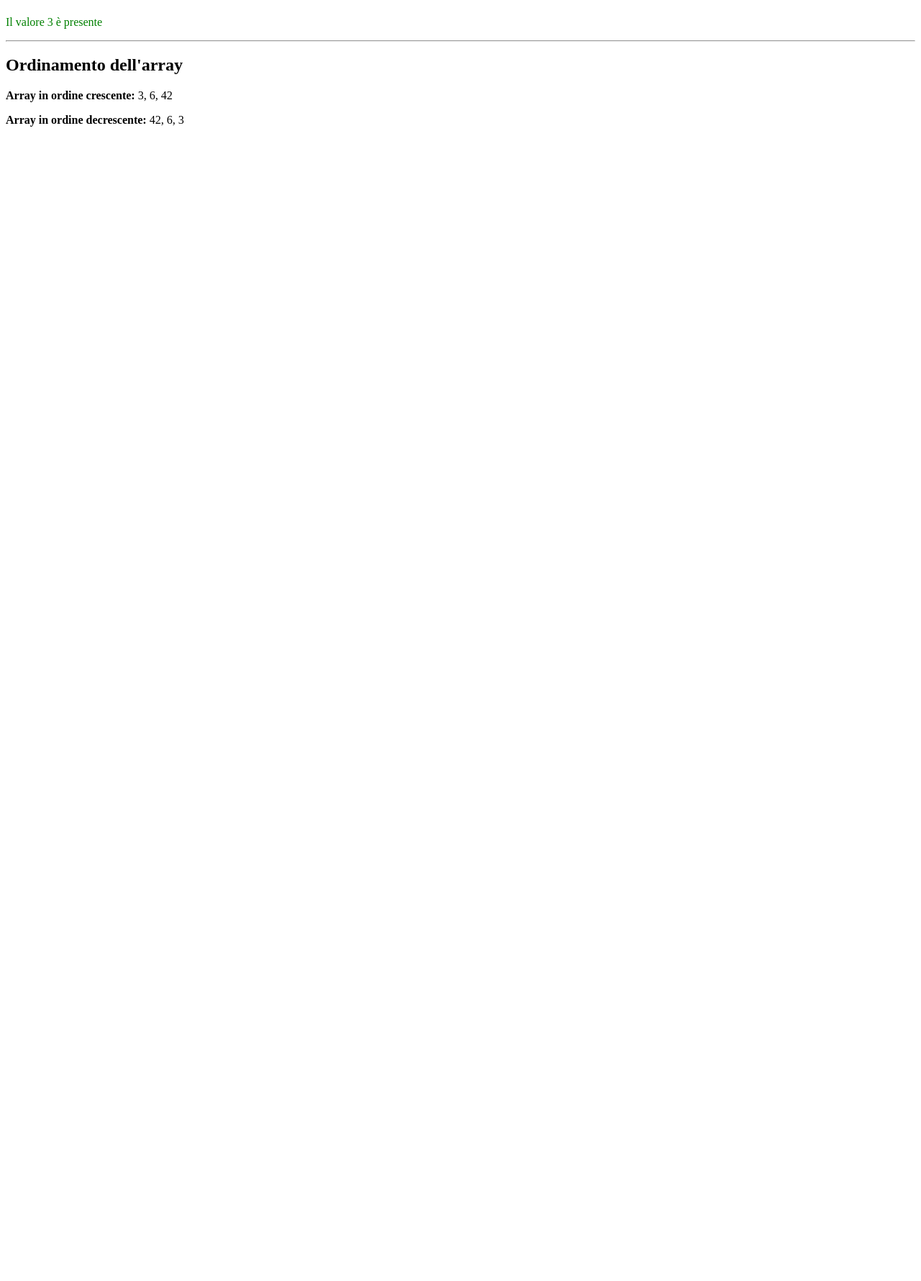
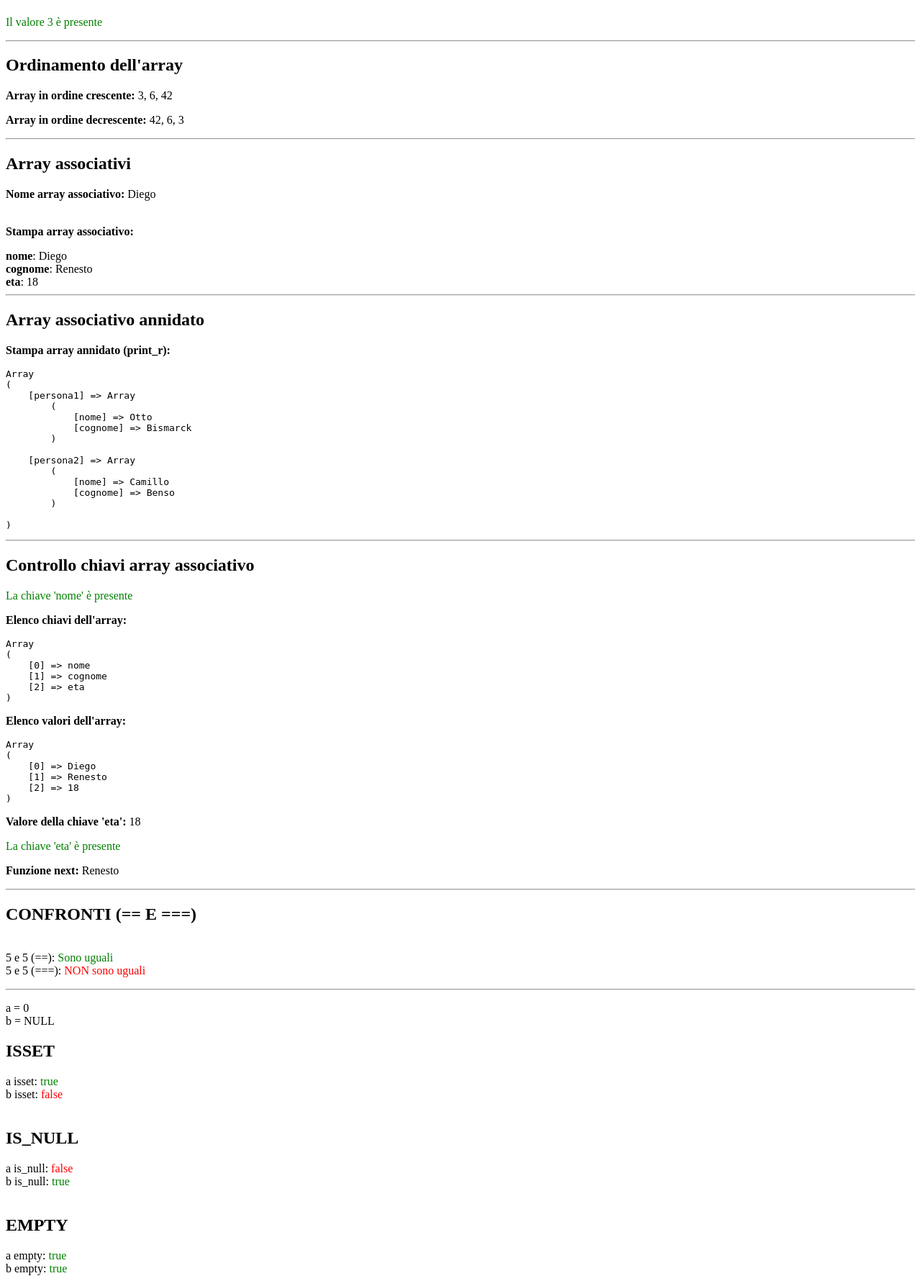
Before and after one commit to diegorenesto/info_quinta, a PHP site: page /intro_php.php in a window 1280 px wide. Shown: the part 959-2739 px from the top of the page at 72% size. Before the commit the page ends 1135 px from the top, so only its background shows below. Run offline with PHP 8.4, Linux system fonts and the light colour scheme.

Commit message:
array associativi e annidati, == e ===, isset is_null e empty

```diff
--- a/php/intro_php.php
+++ b/php/intro_php.php
@@ -75,3 +75,139 @@ echo "<p><strong>Array in ordine crescente:</strong> " . implode(", ", $arr) . "
 
 rsort($arr);
 echo "<p><strong>Array in ordine decrescente:</strong> " . implode(", ", $arr) . "</p>";
+echo "<hr>";
+
+// ================= ARRAY ASSOCIATIVO ================= //
+echo "<h2>Array associativi</h2>";
+$associativo = [
+    "nome" => "Diego",
+    "cognome" => "Renesto",
+    "eta" => 18
+];
+
+echo "<strong>Nome array associativo: </strong>" . $associativo["nome"] . "<br><br>";
+echo "<p><strong>Stampa array associativo:</strong></p>";
+foreach ($associativo as $chiave => $valore) {
+    echo "<strong>$chiave</strong>: $valore<br>";
+}
+echo "<hr>";
+
+// ================= ARRAY ASSOCIATIVO ANNIDATO ================= //
+echo "<h2>Array associativo annidato</h2>";
+
+$annidato = [
+    "persona1" => [
+        "nome" => "Otto",
+        "cognome" => "Bismarck"
+    ],
+    "persona2" => [
+        "nome" => "Camillo",
+        "cognome" => "Benso"
+    ]
+];
+
+echo "<p><strong>Stampa array annidato (print_r):</strong></p><pre>";
+print_r($annidato);
+echo "</pre>";
+echo "<hr>";
+
+
+// ================= CONTROLLO CHIAVI ================= //
+echo "<h2>Controllo chiavi array associativo</h2>";
+
+//if (array_key_exists("nome", $associativo)) {
+//    echo "<p><span style='color: green;'>La chiave 'nome' è presente</span></p>";
+//} else {
+//    echo "<p><span style='color: red;'>La chiave 'nome' NON è presente</span></p>";
+//}
+if (array_key_exists("nome", $associativo)) {
+    echo "<p><span style='color: green;'>La chiave 'nome' è presente</span></p>";
+} else {
+    echo "<p><span style='color: red;'>La chiave 'nome' NON è presente</span></p>";
+}
+
+echo "<p><strong>Elenco chiavi dell'array:</strong></p><pre>";
+print_r(array_keys($associativo));
+echo "</pre>";
+
+echo "<p><strong>Elenco valori dell'array:</strong></p>";
+echo "<pre>";
+print_r(array_values($associativo));
+echo "</pre>";
+
+echo "<p><strong>Valore della chiave 'eta':</strong> " . $associativo["eta"] . "</p>";
+
+if (array_key_exists("eta", $associativo)) {
+    echo "<p><span style='color: green;'>La chiave 'eta' è presente</span></p>";
+} else {
+    echo "<p><span style='color: red;'>La chiave 'eta' NON è presente</span></p>";
+}
+echo "<p><strong>Funzione next: </strong>" . next($associativo) . "</p>";
+echo "<hr>";
+
+
+// ================= CONFRONTI (== E ===) ================= //
+echo "<h2>CONFRONTI (== E ===)</h2>";
+
+$var3 = 5;
+$var4 = "5";
+
+echo "<p><br>$var3 e $var4 (==): ";
+if ($var3 == $var4)
+    echo "<span style='color: green'>Sono uguali</span>";
+else
+    echo "<span style='color: red'>NON sono uguali</span>";
+
+echo "<br>$var3 e $var4 (===): ";
+if ($var3 === $var4)
+    echo "<span style='color: green'>Sono uguali</span>";
+else
+    echo "<span style='color: red'>NON sono uguali</span>";
+echo "</p><hr>";
+
+// ================= ISSET ================= //
+$a = 0;
+$b = NULL;
+echo "<p>a = 0<br>b = NULL</p>";
+
+echo "<h2>ISSET</h2>"; // ritorna vero se
+
+echo "a isset: ";
+if (isset($a))
+    echo "<span style='color: green'>true</span>";
+else
+    echo "<span style='color: red'>false</span>";
+echo "<br>b isset: ";
+if (isset($b))
+    echo "<span style='color: green'>true</span>";
+else
+    echo "<span style='color: red'>false</span>";
+
+echo "<br><br>";
+// ================= IS_NULL ================= //
+echo "<h2>IS_NULL</h2>"; // ritorna vero se la variabile è NULL
+
+echo "a is_null: ";
+if (is_null($a))
+    echo "<span style='color: green'>true</span>";
+else
+    echo "<span style='color: red'>false</span>";
+echo "<br>b is_null: ";
+if (is_null($b))
+    echo "<span style='color: green'>true</span>";
+else
+    echo "<span style='color: red'>false</span>";
+
+echo "<br><br>";
+// ================= EMPTY ================= //
+echo "<h2>EMPTY</h2>"; // ritorna vero se è 0 o NULL
+echo "a empty: ";
+if (empty($a))
+    echo "<span style='color: green'>true</span>";
+else
+    echo "<span style='color: red'>false</span>";
+echo "<br>b empty: ";
+if (empty($b))
+    echo "<span style='color: green'>true</span>";
+else
+    echo "<span style='color: red'>false</span>";
```
